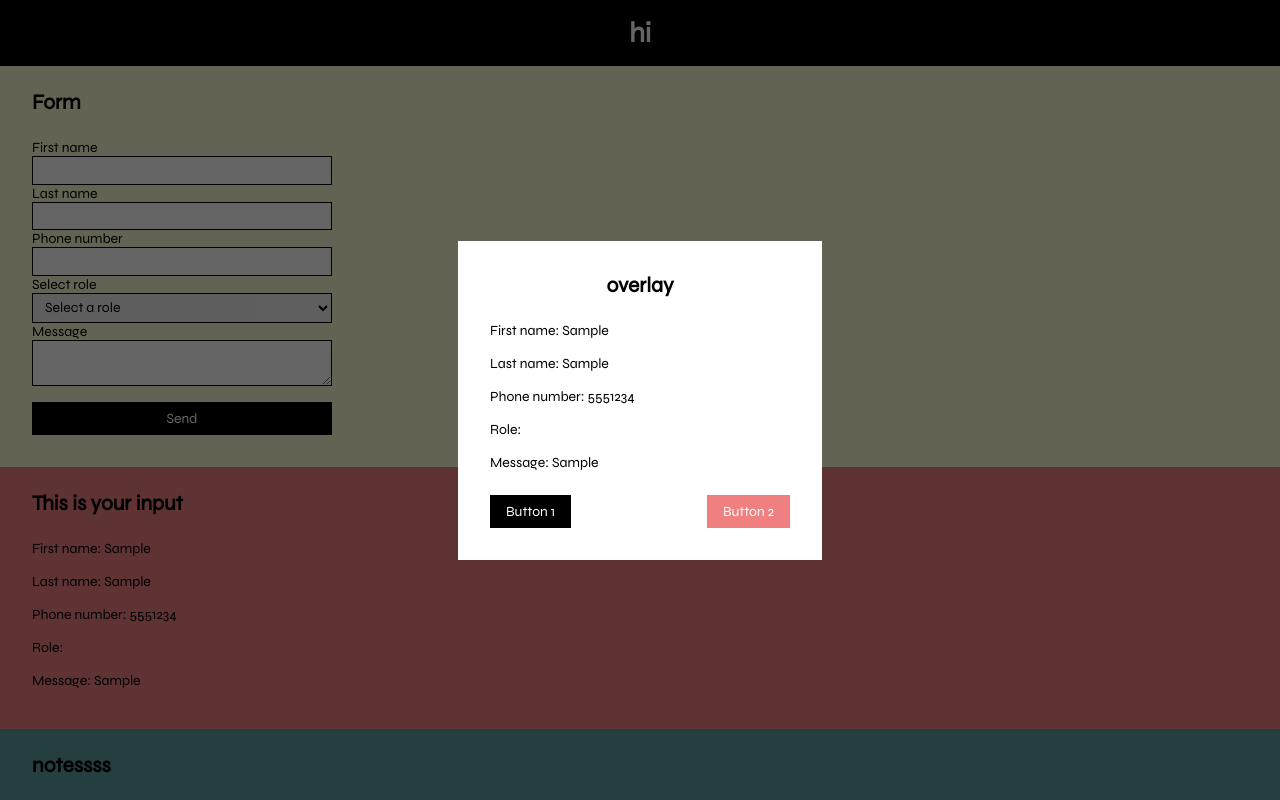
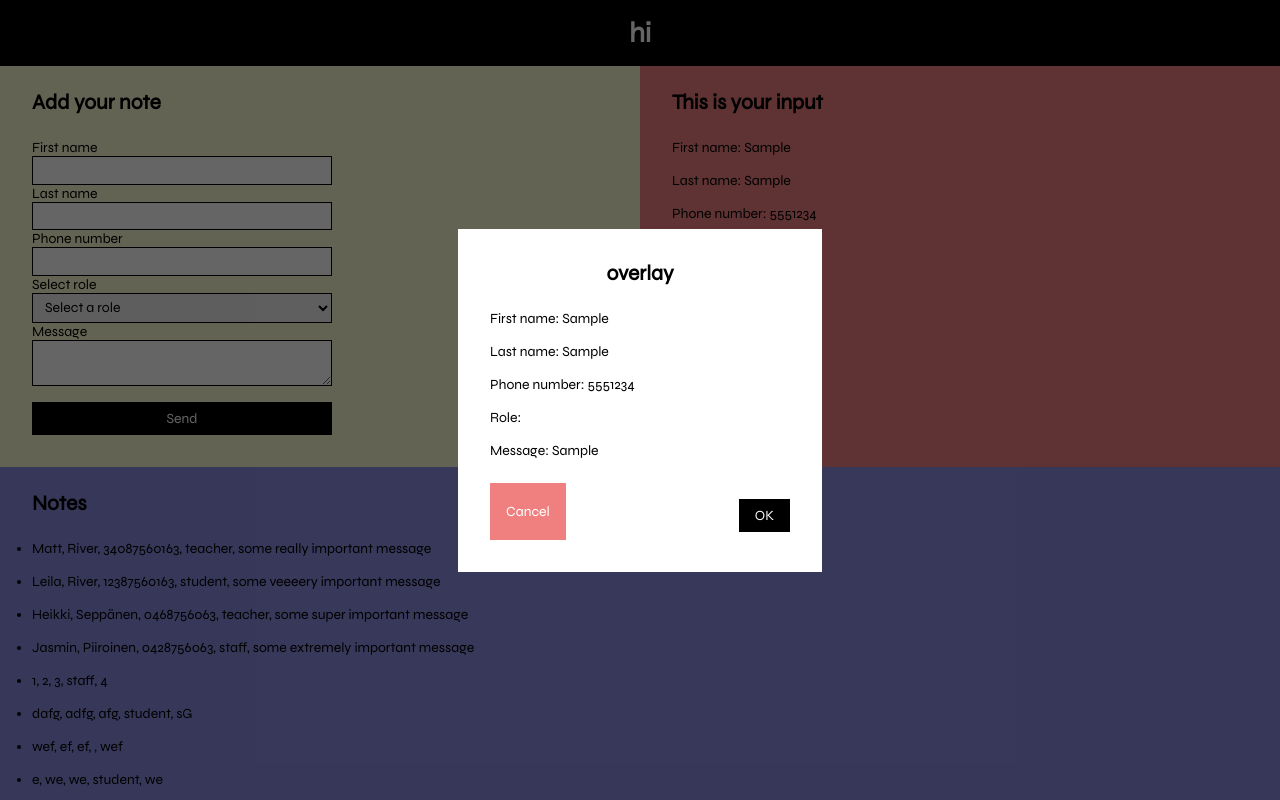
Before and after one commit to pixelsnow/form_handling_task_react, a React (Create React App) app: page / in a window 1280 px wide. Both pictures are taken after typing "Sample", "Sample", "5551234", "Sample" into the empty fields and a click on the button "Send". Shown: the top 800 px of the page. Built offline with nearby package versions, Linux system fonts and the light colour scheme; data requests are answered from the project's data file.

Commit message:
post working

```diff
--- a/db.json
+++ b/db.json
@@ -31,6 +31,38 @@
       "phone": "0428756063",
       "role": "staff",
       "message": "some extremely important message"
+    },
+    {
+      "firstname": "1",
+      "lastname": "2",
+      "phone": "3",
+      "role": "staff",
+      "message": "4",
+      "id": 5
+    },
+    {
+      "firstname": "dafg",
+      "lastname": "adfg",
+      "phone": "afg",
+      "role": "student",
+      "message": "sG",
+      "id": 6
+    },
+    {
+      "firstname": "wef",
+      "lastname": "ef",
+      "phone": "ef",
+      "role": "",
+      "message": "wef",
+      "id": 7
+    },
+    {
+      "firstname": "e",
+      "lastname": "we",
+      "phone": "we",
+      "role": "student",
+      "message": "we",
+      "id": 8
     }
   ]
 }
--- a/src/App.css
+++ b/src/App.css
@@ -15,6 +15,6 @@ h1 {
 }
 
 .form-view-container {
-  /* display: grid;
-  grid-template-rows: 1fr 1fr; */
+  display: grid;
+  grid-template-columns: 1fr 1fr;
 }
--- a/src/App.jsx
+++ b/src/App.jsx
@@ -1,5 +1,5 @@
-import React from "react";
-import { useState } from "react";
+import React, { useState } from "react";
+import axios from "axios";
 
 import Form from "./Form";
 import View from "./View";
@@ -7,6 +7,7 @@ import Popup from "./Popup";
 import Notes from "./Notes";
 
 import "./App.css";
+import { useEffect } from "react";
 
 const App = () => {
   const [note, setNote] = useState({
@@ -17,9 +18,19 @@ const App = () => {
     message: "",
   });
   const [showPopup, setShowPopup] = useState(false);
+  /*   const [notesNeedRefresh, setNotesNeedRefresh] = useState(false);
+   */
+  const changeHandler = (e) => {
+    setNote({ ...note, [e.target.name]: e.target.value });
+  };
 
-  const formHandler = (e) => {
-    setNote({ ...note, [e.target.name]: e.target.value });
+  const postHandler = () => {
+    axios
+      .post("http://localhost:3001/notes", note)
+      .then((res) => window.location.reload())
+      .catch((error) => console.log(error));
+    /*     setNotesNeedRefresh(!notesNeedRefresh);
+    console.log(notesNeedRefresh); */
   };
 
   const submitForm = (e) => {
@@ -38,15 +49,18 @@ const App = () => {
       message: "",
     });
   };
+
   return (
     <div className="app">
       <h1>hi</h1>
       <div className="form-view-container">
-        <Form formHandler={formHandler} submitHandler={submitForm} />
+        <Form formHandler={changeHandler} submitHandler={submitForm} />
         <View {...note} />
-        <Notes />
-        {showPopup && <Popup closePopup={closePopup} {...note} />}
+        {showPopup && (
+          <Popup postHandler={postHandler} closePopup={closePopup} {...note} />
+        )}
       </div>
+      <Notes /* refresh={notesNeedRefresh} */ />
     </div>
   );
 };
--- a/src/Form.css
+++ b/src/Form.css
@@ -1,10 +1,15 @@
 .form-container {
   background-color: lightgoldenrodyellow;
   padding: 1.5rem 2rem;
+  /* display: flex;
+  flex-direction: column;
+  align-items: center; */
 }
 
 .form-container h2 {
   margin: 0 0 1.5rem 0;
+
+  /* width: 300px; */
 }
 
 input,
--- a/src/Form.jsx
+++ b/src/Form.jsx
@@ -1,10 +1,22 @@
 import "./Form.css";
 
-const Form = (props) => {
+const Form = ({ formHandler, submitHandler }) => {
+  /* const submitForm = () => {
+    currId++;
+    axios.post("http://localhost:3001/notes", {
+      id: currId,
+      firstname: "Jane",
+      lastname: "River",
+      phone: "34087560163",
+      role: "teacher",
+      message: "some really important message",
+    });
+  }; */
+
   return (
     <div className="form-container">
-      <h2>Form</h2>
-      <form onChange={props.formHandler} onSubmit={props.submitHandler}>
+      <h2>Add your note</h2>
+      <form onChange={formHandler} onSubmit={submitHandler}>
         <label htmlFor="firstname">First name</label>
         <input type="text" id="firstname" name="firstname" />
         <label htmlFor="lastname">Last name</label>
--- a/src/Notes.css
+++ b/src/Notes.css
@@ -1,5 +1,5 @@
 .notes {
-  background-color: cadetblue;
+  background-color: rgb(140, 142, 226);
   padding: 1.5rem 2rem;
 }
 
--- a/src/Notes.jsx
+++ b/src/Notes.jsx
@@ -12,7 +12,7 @@ const Notes = () => {
 
   return (
     <div className="notes">
-      <h2>notessss</h2>
+      <h2>Notes</h2>
       <ul>
         {data.map((note) => {
           return (
--- a/src/Popup.css
+++ b/src/Popup.css
@@ -46,6 +46,6 @@
   padding: 0.5rem 1rem;
 }
 
-.popupWindow .buttons button:nth-child(2) {
+.popupWindow .buttons button:nth-child(1) {
   background-color: lightcoral;
 }
--- a/src/Popup.jsx
+++ b/src/Popup.jsx
@@ -1,6 +1,14 @@
 import "./Popup.css";
 
-const Popup = ({ firstname, lastname, phone, role, message, closePopup }) => {
+const Popup = ({
+  firstname,
+  lastname,
+  phone,
+  role,
+  message,
+  closePopup,
+  postHandler,
+}) => {
   return (
     <div className="popup">
       <div className="overlay">
@@ -12,8 +20,16 @@ const Popup = ({ firstname, lastname, phone, role, message, closePopup }) => {
           <p>Role: {role}</p>
           <p>Message: {message}</p>
           <div className="buttons">
-            <button onClick={closePopup}>Button 1</button>
-            <button onClick={closePopup}>Button 2</button>
+            <button onClick={closePopup}>Cancel</button>
+            <button
+              type="submit"
+              onClick={() => {
+                postHandler();
+                closePopup();
+              }}
+            >
+              OK
+            </button>
           </div>
         </div>
       </div>
--- a/src/index.js
+++ b/src/index.js
@@ -1,7 +1,9 @@
 import React from "react";
 import ReactDOM from "react-dom/client";
+
+import App from "./App";
+
 import "./index.css";
-import App from "./App";
 
 const root = ReactDOM.createRoot(document.getElementById("root"));
 root.render(<App />);
```
